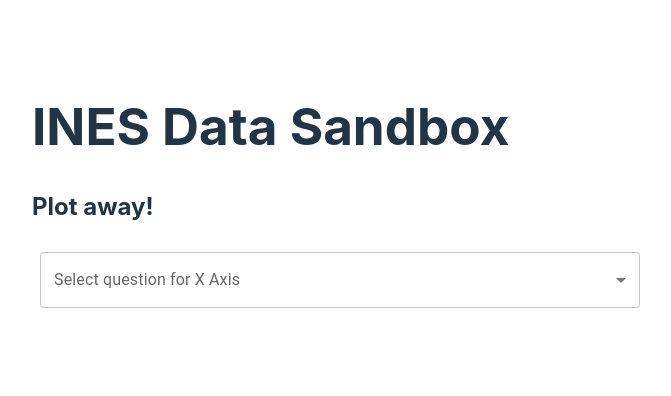
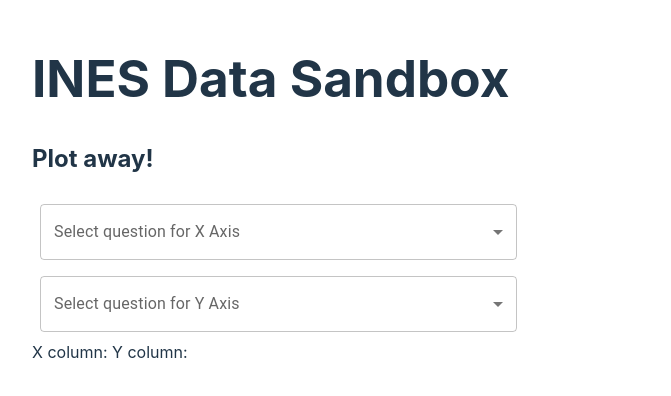
Before and after one commit to YochayCO/ines-website, a React (Vite) app in the folder ines-website/: page / in a window 1280 px wide. Shown: the part 210-606 px from the top of the page, without its empty margins (0-671 px from the left). Built offline with nearby package versions, Linux system fonts and the light colour scheme.

Commit message:
Add QuestionSelect and y axis

```diff
--- a/ines-website/src/assets/2022_web_meta.json
+++ b/ines-website/src/assets/2022_web_meta.json
@@ -1,13 +1,13 @@
 {
-    "ID": "B",
-    "Demography": {
+    "id": "B",
+    "demography": {
         "Age Group": "H",
         "Sex": "I",
         "Education": "J",
         "Religiousness": "K",
-        "sector": "ED"
+        "Sector": "ED"
     },
-    "Weights": {
+    "weights": {
         "all": {
             "pre": "w_panel1",
             "post": "w_panel2"
@@ -21,7 +21,7 @@
             "post": "w_arabs_panel2"
         }
     },
-    "Questions": {
+    "questions": {
         "V52A": {
             "column": "BH",
             "description": "What is your attitude toward each of the following people? / Benjamin Netanyahu",
--- a/ines-website/src/components/Plotter/Plotter.tsx
+++ b/ines-website/src/components/Plotter/Plotter.tsx
@@ -1,31 +1,41 @@
 import { useState } from 'react'
-import { map } from 'lodash'
+import QuestionSelect from '../QuestionSelect/QuestionSelect'
+import map from 'lodash/map'
 
-import Select, { SelectChangeEvent } from '@mui/material/Select'
-import FormControl from '@mui/material/FormControl'
-import InputLabel from '@mui/material/InputLabel'
-import MenuItem from '@mui/material/MenuItem'
+import { QuestionItem, SurveyMetadata } from '../../assets/2022_web_meta'
+import ExampleSurveyMeta from '../../assets/2022_web_meta.json'
 
-import surveyMeta from '../../assets/2022_web_meta.json'
 import './Plotter.css'
 
+// TODO: replace ExampleSurveyMeta with a more robust "survey selector"
+const SurveyMeta = ExampleSurveyMeta as SurveyMetadata
+
 function Plotter() {
-  const [selectedOption, setSelectedOption] = useState('')
-  const questionItems = map(surveyMeta.Questions, (questionObj, colLetter) => {
-    return <MenuItem value={colLetter} key={colLetter}>{questionObj.description}</MenuItem>
-  })
-  const onQuestionChange = (event: SelectChangeEvent) => setSelectedOption(event.target.value as string)
+  // x & y are the column letters of the selected questions
+  const [x, setX] = useState('')
+  const [y, setY] = useState('')
+
+  const allQuestionItems: QuestionItem[] = map(SurveyMeta.questions, (qi) => qi)
+  const quantityQuestionItems: QuestionItem[] = allQuestionItems.filter((qi) => qi.type == 'quantity')
 
   return (
     <>
       <h2>Plot away!</h2>
-      <FormControl sx={{ m: 1, minWidth: 600 }}>
-        <InputLabel>Select question for X Axis</InputLabel>
-        <Select value={selectedOption} onChange={onQuestionChange}>
-          <MenuItem value=''><em>Select question for X Axis</em></MenuItem>
-          {questionItems}
-        </Select>
-      </FormControl>
+      <QuestionSelect
+        inputLabel='Select question for X Axis'
+        value={x}
+        onChange={setX}
+        questionItems={allQuestionItems}
+      />
+      <QuestionSelect
+        inputLabel='Select question for Y Axis'
+        value={y}
+        onChange={setY}
+        questionItems={quantityQuestionItems}
+      />
+      {/* TODO: Graph will appear here */}
+      X column: {x}
+      Y column: {y}
     </>
   )
 }
--- /dev/null
+++ b/ines-website/src/components/QuestionSelect/QuestionSelect.tsx
@@ -0,0 +1,37 @@
+import map from 'lodash/map'
+
+import Select, { SelectChangeEvent } from '@mui/material/Select'
+import FormControl from '@mui/material/FormControl'
+import InputLabel from '@mui/material/InputLabel'
+import MenuItem from '@mui/material/MenuItem'
+
+import { QuestionItem } from '../../assets/2022_web_meta'
+
+interface QuestionSelectProps {
+    inputLabel: string; // label is the description / the question
+    value: string; // value is the letter of the column
+    onChange: (newValue: string) => void;
+    questionItems: QuestionItem[];
+}
+
+// A Select component for selecting a single question from a bunch of questions
+function QuestionSelect({ inputLabel, value, onChange, questionItems: questions }: QuestionSelectProps) {
+  const questionItems = map(questions, ({ column, description }) => {
+    return <MenuItem value={column} key={column}>{description}</MenuItem>
+  })
+  const handleChange = (event: SelectChangeEvent) => onChange(event.target.value as string)
+
+  return (
+    <>
+      <FormControl sx={{ m: 1, width: '100%' }}>
+        <InputLabel>{inputLabel}</InputLabel>
+        <Select value={value} onChange={handleChange}>
+          <MenuItem value=''><em>{inputLabel}</em></MenuItem>
+          {questionItems}
+        </Select>
+      </FormControl>
+    </>
+  )
+}
+
+export default QuestionSelect
```
Also changed, not shown: ines-website/src/assets/2022_web_meta.d.ts (added, +52 -0 lines).
